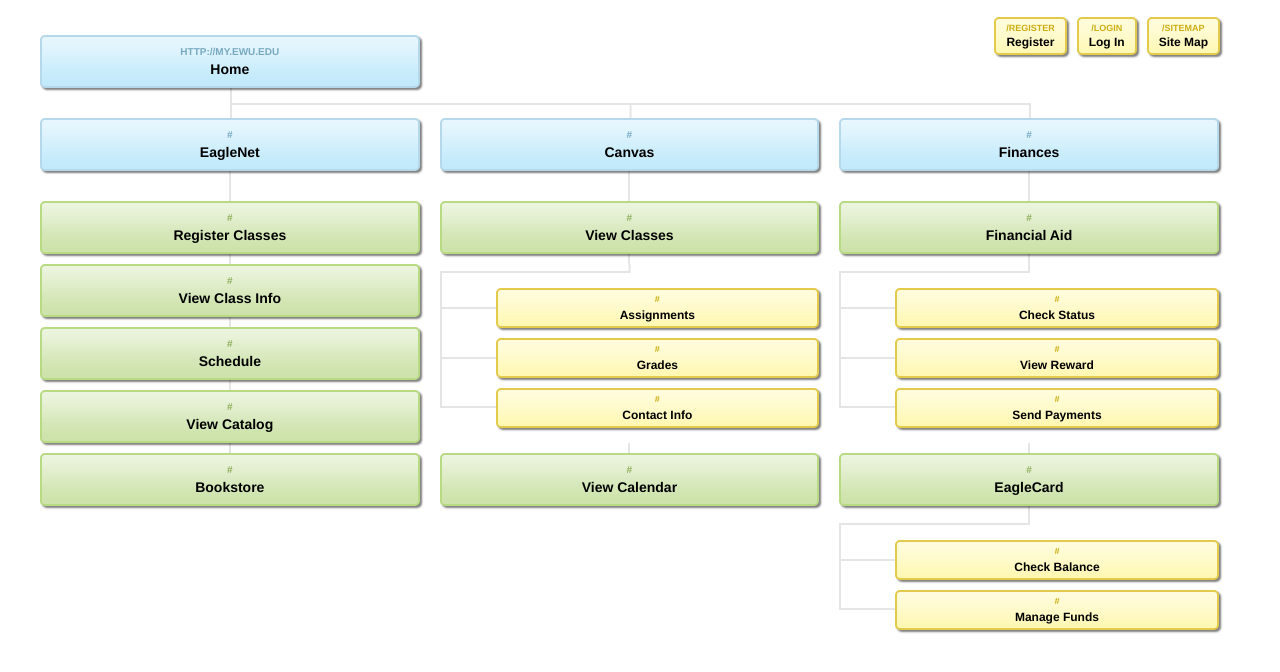
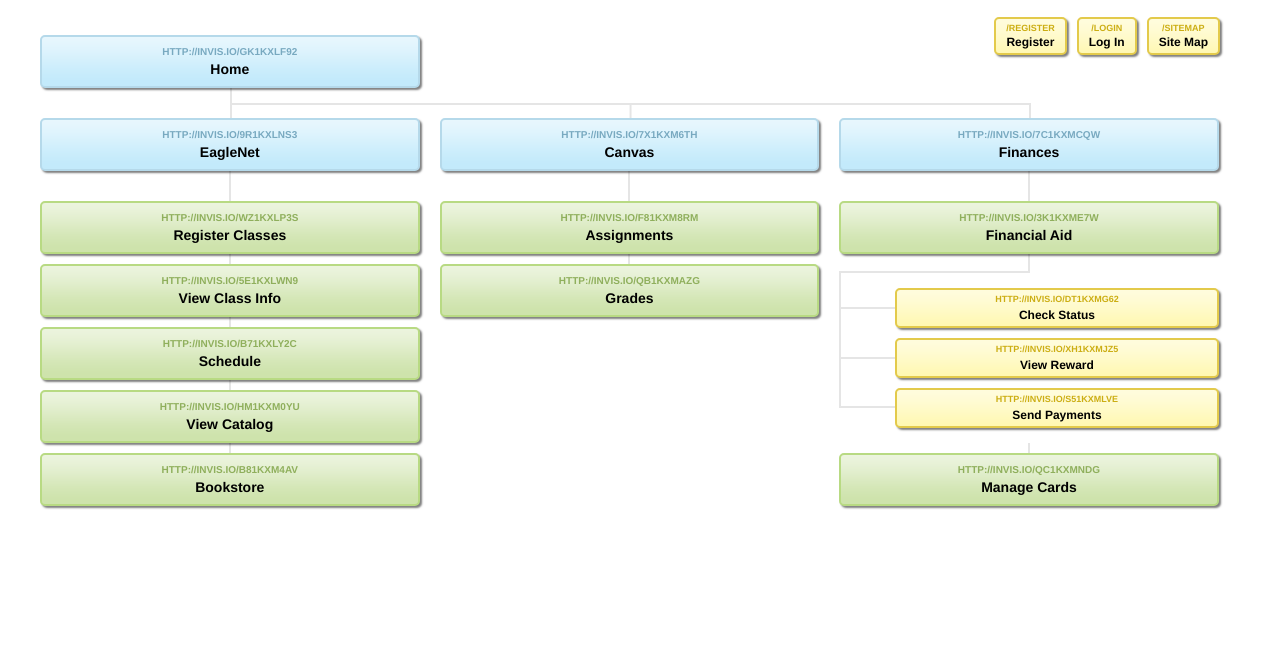
Before and after one commit to tbickham/p1-myewu-portal, a plain HTML site: page index.html in a window 1280 px wide. Shown: the part 78-750 px from the top of the page. Drawn offline with Linux system fonts and the light colour scheme.

Commit message:
Version 0.03
Includes link to invididual screens on InvisionApp

```diff
--- a/index.html
+++ b/index.html
@@ -24,42 +24,32 @@
 
 		<!--  -->
 		<ul id="primaryNav" class="col3">
-			<li id="home"><a href="http://my.ewu.edu">Home</a></li>
-			<li><a href="#">EagleNet</a>
+			<li id="home"><a href="http://invis.io/GK1KXLF92">Home</a></li>
+			<li><a href="http://invis.io/9R1KXLNS3">EagleNet</a>
 				<ul>
-					<li><a href="#">Register Classes</a></li>
-					<li><a href="#">View Class Info</a></li>
-					<li><a href="#">Schedule</a></li>
-					<li><a href="#">View Catalog</a></li>
-					<li><a href="#">Bookstore</a></li>
+					<li><a href="http://invis.io/WZ1KXLP3S">Register Classes</a></li>
+					<li><a href="http://invis.io/5E1KXLWN9">View Class Info</a></li>
+					<li><a href="http://invis.io/B71KXLY2C">Schedule</a></li>
+					<li><a href="http://invis.io/HM1KXM0YU">View Catalog</a></li>
+					<li><a href="http://invis.io/B81KXM4AV">Bookstore</a></li>
 				</ul>
 			</li>
-			<li><a href="#">Canvas</a>
+			<li><a href="http://invis.io/7X1KXM6TH">Canvas</a>
 				<ul>
-					<li><a href="#">View Classes</a>
-					<ul>
-						<li><a href="#">Assignments</a></li>
-						<li><a href="#">Grades</a></li>
-						<li><a href="#">Contact Info</a></li>
-					</ul></li>
-					<li><a href="#">View Calendar</a></li>
+					<li><a href="http://invis.io/F81KXM8RM">Assignments</a></li>
+					<li><a href="http://invis.io/QB1KXMAZG">Grades</a></li>
 				</ul>
 			</li>
-			<li><a href="#">Finances</a>
+			<li><a href="http://invis.io/7C1KXMCQW">Finances</a>
 				<ul>
-					<li><a href="#">Financial Aid</a>
+					<li><a href="http://invis.io/3K1KXME7W">Financial Aid</a>
 						<ul>
-							<li><a href="#">Check Status</a></li>
-							<li><a href="#">View Reward</a></li>
-							<li><a href="#">Send Payments</a></li>
+							<li><a href="http://invis.io/DT1KXMG62">Check Status</a></li>
+							<li><a href="http://invis.io/XH1KXMJZ5">View Reward</a></li>
+							<li><a href="http://invis.io/S51KXMLVE">Send Payments</a></li>
 						</ul>
 					</li>
-					<li><a href="#">EagleCard</a>
-						<ul>
-							<li><a href="#">Check Balance</a></li>
-							<li><a href="#">Manage Funds</a></li>
-						</ul>
-					</li>
+					<li><a href="http://invis.io/QC1KXMNDG">Manage Cards</a></li>
 				</ul>
 			</li>
 		</ul>
```
